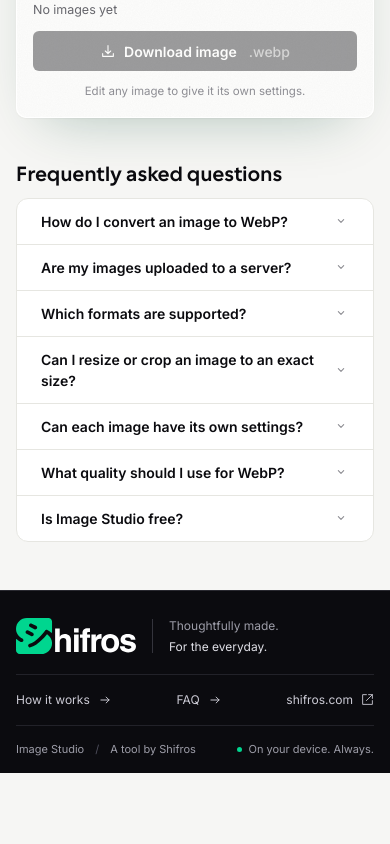
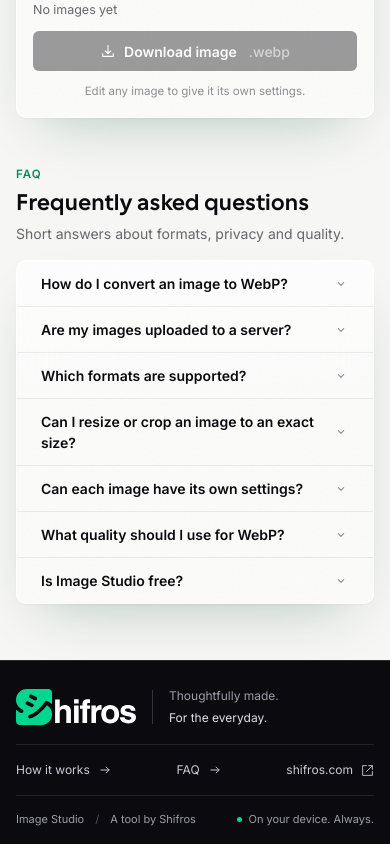
Before and after one commit to Shifros/WebP-Convertor-and-Edits, a React app: page / in a window 390 px wide. Shown: the part 1065-1909 px from the top of the page. Before the commit the page ends 1838 px from the top, so only its background shows below. Built offline with nearby package versions, Linux system fonts and the light colour scheme.

Commit message:
FAQ: two-column layout, glass panel, animated accordion

```diff
--- a/public/index.html
+++ b/public/index.html
@@ -129,8 +129,12 @@
         </header>
         <section class="faq-section" id="faq" aria-labelledby="faq-title">
           <div class="faq-inner">
-            <h2 id="faq-title">Frequently asked questions</h2>
-            <div class="faq-list">
+            <div class="faq-intro">
+              <span class="eyebrow">FAQ</span>
+              <h2 id="faq-title">Frequently asked questions</h2>
+              <p>Short answers about formats, privacy and quality.</p>
+            </div>
+            <div class="faq-list panel">
               <% site.faq.forEach((item) => { %>
               <details><summary><%= esc(item.q) %></summary><p><%= esc(item.a) %></p></details>
               <% }) %>
--- a/src/App.js
+++ b/src/App.js
@@ -160,8 +160,12 @@ function FaqSection() {
   return (
     <section className="faq-section" id="faq" aria-labelledby="faq-title">
       <div className="faq-inner">
-        <h2 id="faq-title">Frequently asked questions</h2>
-        <div className="faq-list">
+        <div className="faq-intro">
+          <span className="eyebrow">FAQ</span>
+          <h2 id="faq-title">Frequently asked questions</h2>
+          <p>Short answers about formats, privacy and quality.</p>
+        </div>
+        <div className="faq-list panel">
           {site.faq.map((item) => (
             <details key={item.q}>
               <summary>
--- a/src/styles.css
+++ b/src/styles.css
@@ -492,19 +492,69 @@ kbd {
 }
 /* FAQ section */
 .faq-section {
-  padding-block: 0 3rem;
-}
-.faq-inner h2 {
-  margin-bottom: var(--s3);
-  font: 600 clamp(1.25rem, 2vw, 1.5rem) / 1.2 var(--display);
+  padding-block: 0 3.5rem;
+}
+.faq-inner {
+  display: grid;
+  grid-template-columns: minmax(0, 5fr) minmax(0, 7fr);
+  gap: var(--s6, 3rem);
+  align-items: start;
+}
+.faq-intro {
+  position: sticky;
+  top: 1.5rem;
+}
+.faq-intro h2 {
+  margin-top: var(--s2);
+  font: 600 clamp(1.375rem, 2.4vw, 1.875rem) / 1.1 var(--display);
   letter-spacing: -0.01em;
 }
+.faq-intro p {
+  margin-top: var(--s2);
+  max-width: 24rem;
+  color: var(--muted);
+  font-size: var(--fs-md);
+}
 .faq-section .faq-list {
-  max-width: 48rem;
-  border: 1px solid var(--line);
-  border-radius: 0.75rem;
-  background: var(--surface);
+  --line: var(--glass-line);
   overflow: hidden;
+}
+.faq-list details {
+  interpolate-size: allow-keywords;
+}
+.faq-list details::details-content {
+  block-size: 0;
+  overflow: clip;
+  opacity: 0;
+  transition:
+    block-size 0.4s var(--ease),
+    opacity 0.3s var(--ease),
+    content-visibility 0.4s allow-discrete;
+}
+.faq-list details[open]::details-content {
+  block-size: auto;
+  opacity: 1;
+}
+.faq-list details[open] {
+  background: var(--glass-soft);
+}
+.faq-list details {
+  transition: background-color 0.3s var(--ease);
+}
+.faq-list details[open] summary {
+  color: var(--accent);
+}
+.faq-list details[open] p {
+  animation: none;
+}
+@media (max-width: 860px) {
+  .faq-inner {
+    grid-template-columns: minmax(0, 1fr);
+    gap: var(--s4);
+  }
+  .faq-intro {
+    position: static;
+  }
 }
 html {
   scroll-behavior: smooth;
```
